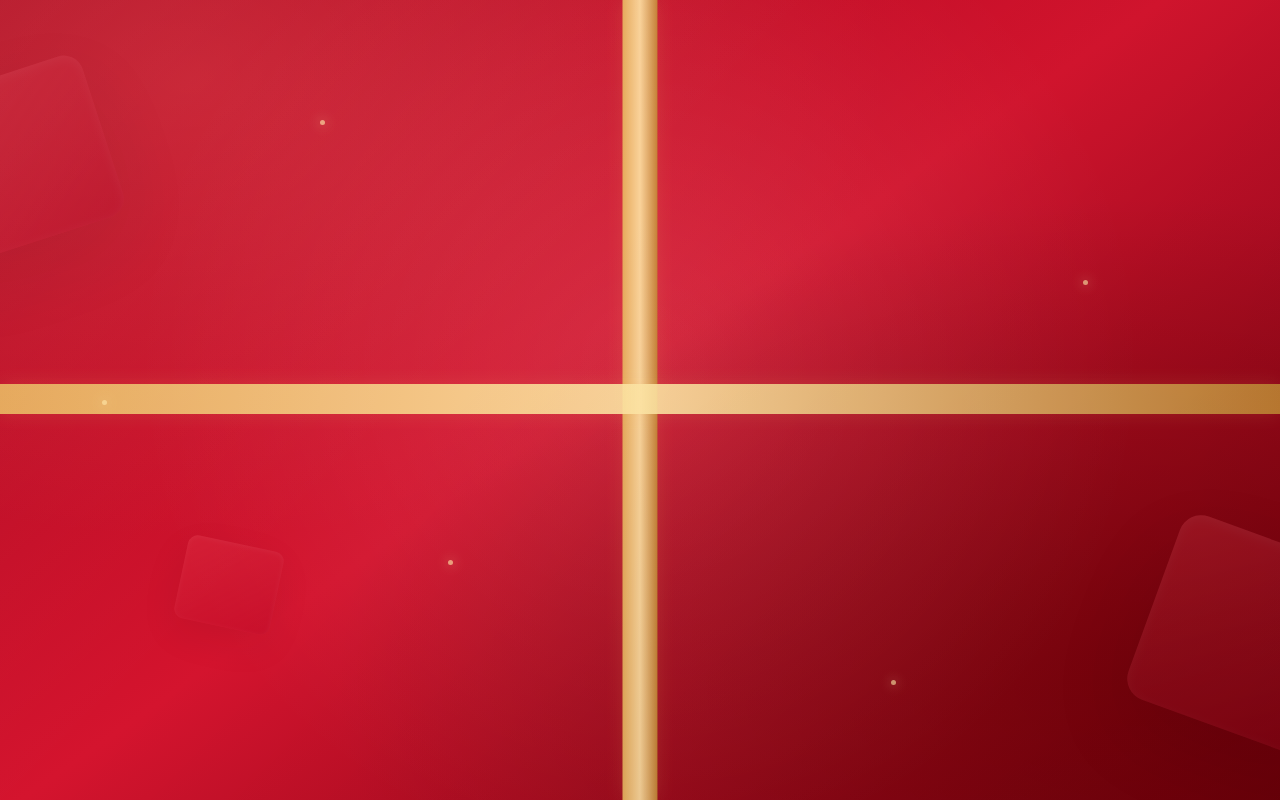
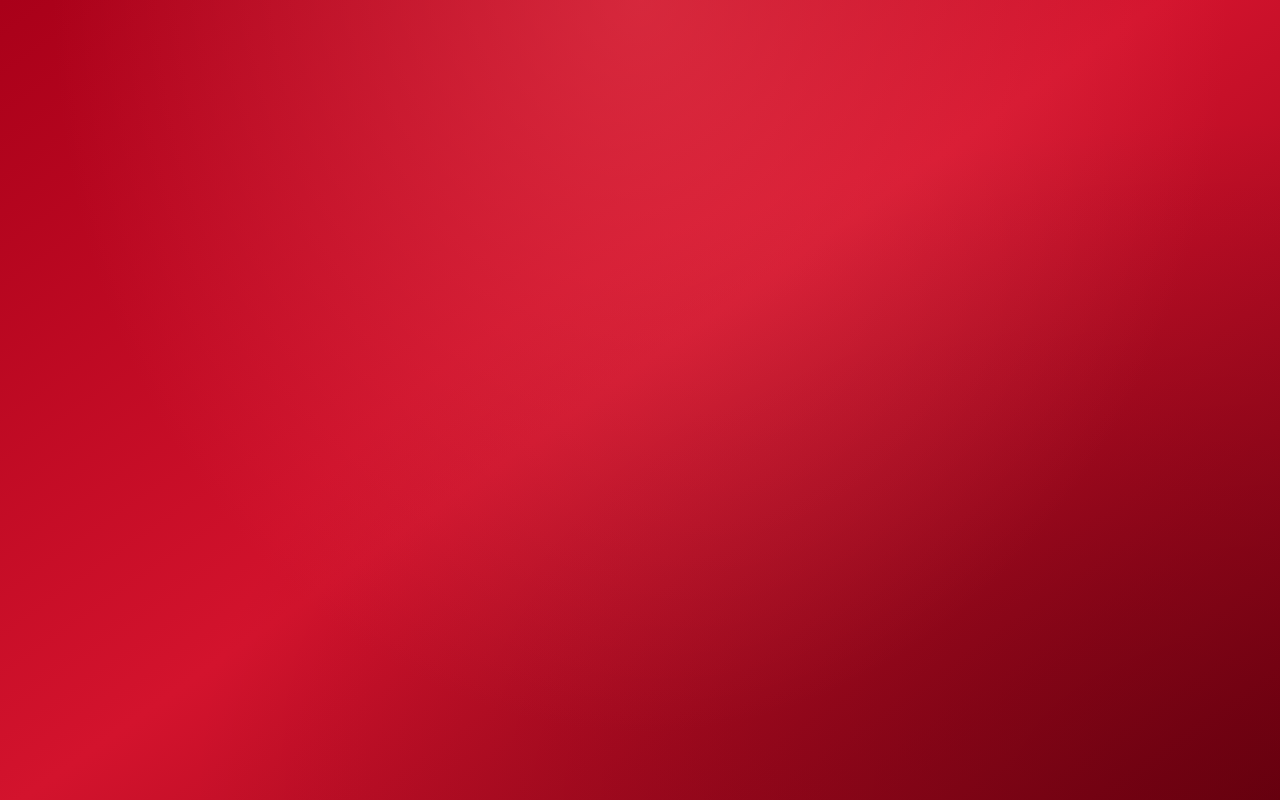
Before and after one commit to db505771/present-background, a plain HTML site: page index.html in a window 1280 px wide. Drawn offline with Linux system fonts and the light colour scheme.

Commit message:
Refactor index.html for improved layout and styles
Updated the viewport meta tag and title for better presentation. Removed unused styles and decorations for a cleaner layout.

```diff
--- a/index.html
+++ b/index.html
@@ -2,8 +2,8 @@
 <html lang="en">
 <head>
 <meta charset="UTF-8">
-<meta name="viewport" content="width=device-width, initial-scale=1.0, maximum-scale=1.0">
-<title>Present Background</title>
+<meta name="viewport" content="width=device-width, initial-scale=1.0">
+<title>Red Present Background</title>
 <style>
 * {
     box-sizing: border-box;
@@ -13,120 +13,28 @@ html, body {
     width: 100%;
     height: 100%;
     overflow: hidden;
-    font-family: -apple-system, BlinkMacSystemFont, sans-serif;
 }
 body {
     background:
-        radial-gradient(ellipse at 15% 10%, rgba(255,100,100,.28), transparent 45%),
-        radial-gradient(ellipse at 90% 85%, rgba(100,0,0,.5), transparent 50%),
-        linear-gradient(145deg, #A60017, #D4142E 48%, #76000F);
-    position: relative;
-}
-/* Soft lighting */
-body::before {
-    content: "";
-    position: absolute;
-    inset: 0;
-    background:
-        radial-gradient(circle at 50% 45%,
-        rgba(255,255,255,.09),
-        transparent 65%);
-    pointer-events: none;
-}
-/* Decorative ribbons */
-.ribbon {
-    position: absolute;
-    background: linear-gradient(
-        90deg,
-        #E9B85F,
-        #FFE6A5,
-        #C58A36
-    );
-    opacity: .9;
-    box-shadow: 0 0 20px rgba(255,210,120,.15);
-}
-.ribbon.vertical {
-    width: 35px;
-    height: 100%;
-    left: 50%;
-    transform: translateX(-50%);
-}
-.ribbon.horizontal {
-    height: 30px;
-    width: 100%;
-    top: 48%;
-}
-/* Decorative present */
-.gift {
-    position: absolute;
-    width: 150px;
-    height: 130px;
-    border-radius: 15px;
-    background: linear-gradient(
-        145deg,
-        #F04454,
-        #A90020
-    );
-    box-shadow:
-        0 20px 60px rgba(0,0,0,.25),
-        inset 0 2px 8px rgba(255,255,255,.2);
-    opacity: .25;
-}
-.gift.one {
-    top: 12%;
-    left: -65px;
-    transform: rotate(-18deg) scale(1.3);
-}
-.gift.two {
-    bottom: 12%;
-    right: -55px;
-    transform: rotate(20deg) scale(1.5);
-}
-.gift.three {
-    top: 65%;
-    left: 12%;
-    transform: rotate(12deg) scale(.65);
-}
-/* Floating festive sparkles */
-.sparkle {
-    position: absolute;
-    width: 5px;
-    height: 5px;
-    border-radius: 50%;
-    background: #FFE6A5;
-    box-shadow: 0 0 12px #FFE6A5;
-    opacity: .65;
-}
-.s1 { top: 15%; left: 25%; }
-.s2 { top: 35%; right: 15%; }
-.s3 { top: 70%; left: 35%; }
-.s4 { top: 85%; right: 30%; }
-.s5 { top: 50%; left: 8%; }
-/* Glass overlay */
-.glass {
-    position: absolute;
-    inset: 0;
-    background: linear-gradient(
-        135deg,
-        rgba(255,255,255,.06),
-        transparent 40%,
-        rgba(0,0,0,.08)
-    );
-    pointer-events: none;
+        radial-gradient(
+            ellipse at 50% 0%,
+            rgba(255, 95, 105, .35),
+            transparent 65%
+        ),
+        radial-gradient(
+            ellipse at 100% 100%,
+            rgba(55, 0, 8, .4),
+            transparent 60%
+        ),
+        linear-gradient(
+            145deg,
+            #A90019,
+            #D3132D 48%,
+            #850013
+        );
 }
 </style>
 </head>
 <body>
-<div class="gift one"></div>
-<div class="gift two"></div>
-<div class="gift three"></div>
-<div class="ribbon vertical"></div>
-<div class="ribbon horizontal"></div>
-<div class="sparkle s1"></div>
-<div class="sparkle s2"></div>
-<div class="sparkle s3"></div>
-<div class="sparkle s4"></div>
-<div class="sparkle s5"></div>
-<div class="glass"></div>
 </body>
 </html>
```
